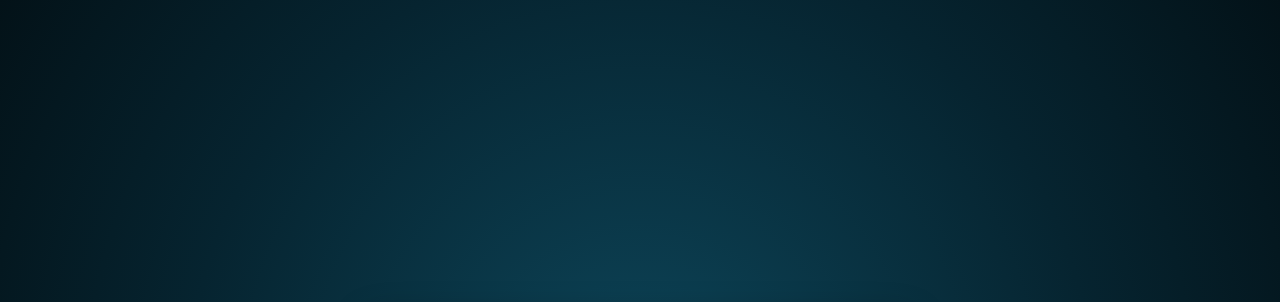
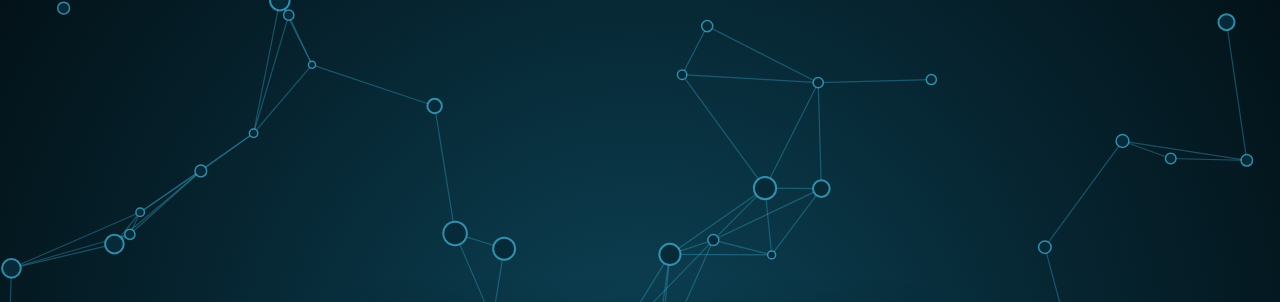
Before and after one commit to surveyor-saroar/Background, a plain HTML site: page index.html in a window 1280 px wide. Shown: the top 302 px of the page. Drawn offline with Linux system fonts and the light colour scheme.

Commit message:
Update index.html

```diff
--- a/index.html
+++ b/index.html
@@ -87,4 +87,89 @@
             maxDistance: 145,         // কত দূরত্বের নোডগুলোর মধ্যে লাইন যুক্ত হবে
             lineColor: 'rgba(56, 155, 188, 0.42)',
             circleStroke: 'rgba(65, 175, 210, 0.75)',
-            circleFill: '#
+            circleFill: '#072a38',    // বৃত্তের ভেতরের রঙ (যাতে লাইন বৃত্তের ভেতর দিয়ে দেখা না যায়)
+            animate: false            // true করে দিলে নোডগুলো ধীরে ধীরে নড়তে থাকবে
+        };
+
+        function init() {
+            width = canvas.width = window.innerWidth;
+            height = canvas.height = window.innerHeight;
+            nodes = [];
+
+            const totalNodes = Math.floor((width * height) / config.nodeDensity);
+
+            for (let i = 0; i < totalNodes; i++) {
+                // ছবির মতো কিছু বড় এবং কিছু ছোট বৃত্ত তৈরি করা
+                const isLarge = Math.random() > 0.72;
+                const radius = isLarge ? (Math.random() * 5 + 7) : (Math.random() * 3 + 3.5);
+
+                nodes.push({
+                    x: Math.random() * width,
+                    y: Math.random() * height,
+                    vx: (Math.random() - 0.5) * 0.35,
+                    vy: (Math.random() - 0.5) * 0.35,
+                    radius: radius,
+                    lineWidth: isLarge ? 2 : 1.5
+                });
+            }
+        }
+
+        function draw() {
+            ctx.clearRect(0, 0, width, height);
+
+            // ১. নোডগুলোর মধ্যে সংযোগকারী লাইন আঁকা
+            for (let i = 0; i < nodes.length; i++) {
+                for (let j = i + 1; j < nodes.length; j++) {
+                    const dx = nodes[i].x - nodes[j].x;
+                    const dy = nodes[i].y - nodes[j].y;
+                    const dist = Math.sqrt(dx * dx + dy * dy);
+
+                    if (dist < config.maxDistance) {
+                        ctx.beginPath();
+                        ctx.moveTo(nodes[i].x, nodes[i].y);
+                        ctx.lineTo(nodes[j].x, nodes[j].y);
+                        ctx.strokeStyle = config.lineColor;
+                        ctx.lineWidth = 1.2;
+                        ctx.stroke();
+                    }
+                }
+            }
+
+            // ২. ফাঁপা রিং বা বৃত্তগুলো আঁকা
+            for (let i = 0; i < nodes.length; i++) {
+                const n = nodes[i];
+
+                // অ্যানিমেশন চালু থাকলে পজিশন আপডেট করা
+                if (config.animate) {
+                    n.x += n.vx;
+                    n.y += n.vy;
+
+                    if (n.x < 0 || n.x > width) n.vx *= -1;
+                    if (n.y < 0 || n.y > height) n.vy *= -1;
+                }
+
+                ctx.beginPath();
+                ctx.arc(n.x, n.y, n.radius, 0, Math.PI * 2);
+                ctx.fillStyle = config.circleFill;
+                ctx.fill();
+                ctx.strokeStyle = config.circleStroke;
+                ctx.lineWidth = n.lineWidth;
+                ctx.stroke();
+            }
+
+            if (config.animate) {
+                requestAnimationFrame(draw);
+            }
+        }
+
+        window.addEventListener('resize', () => {
+            init();
+            draw();
+        });
+
+        init();
+        draw();
+    </script>
+
+</body>
+</html>
```
